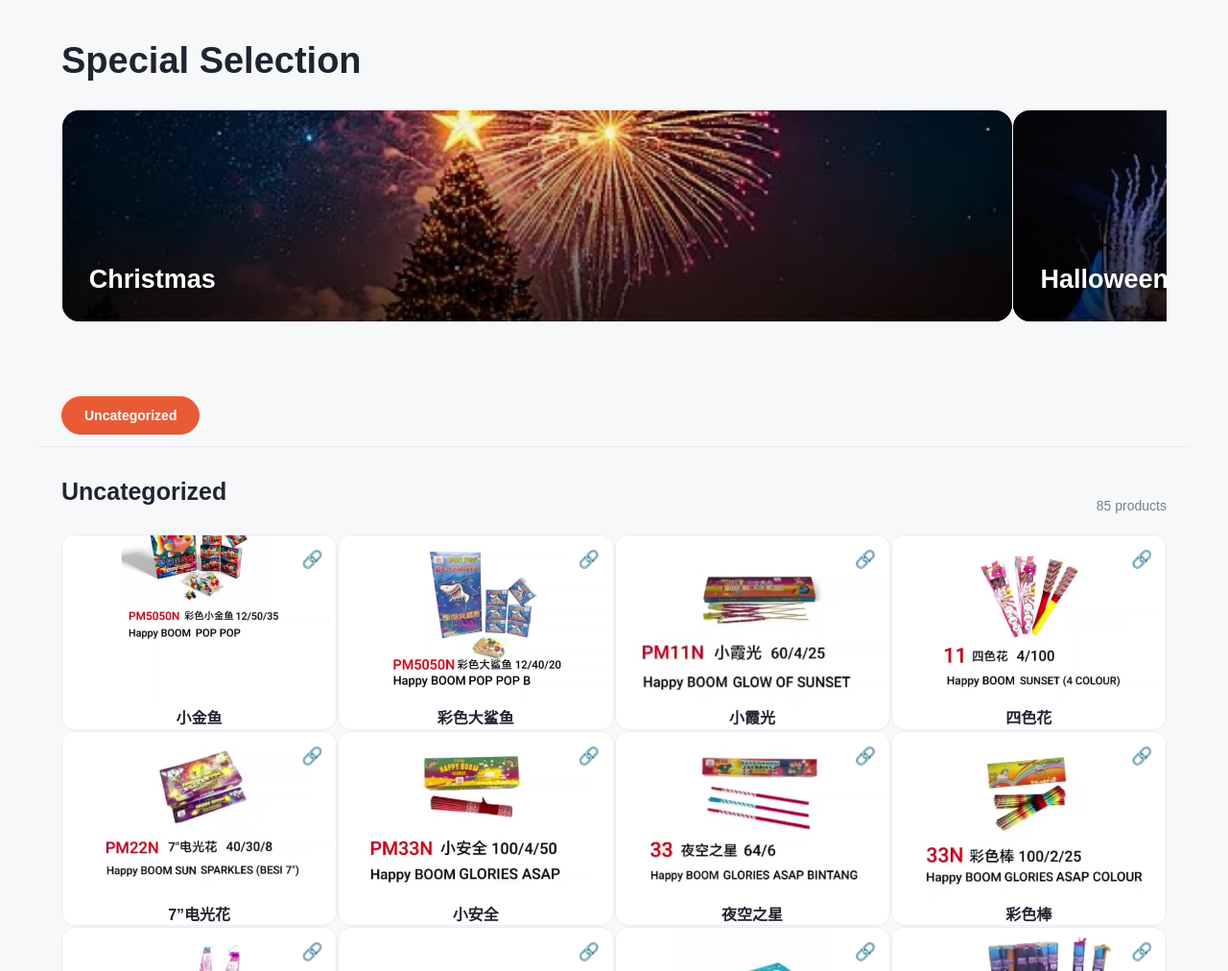
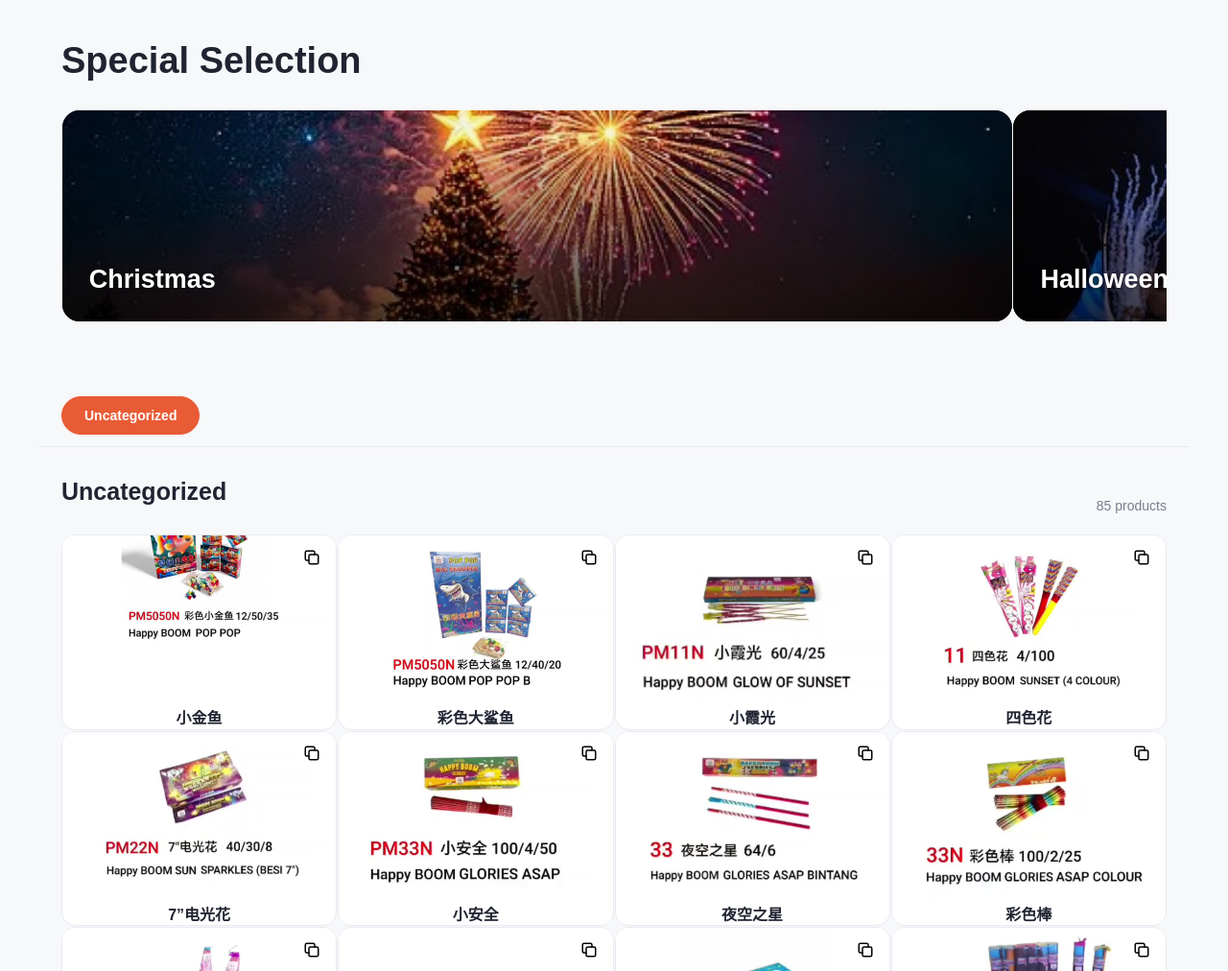
Before and after one commit to LiewChinTeck/firework_product_catalogs, a website: page public/index.html in a window 1280 px wide. Shown: the top 1012 px of the page at 96% size. Drawn offline with Linux system fonts and the light colour scheme.

Commit message:
hard code 'copy icon' svg

```diff
--- a/public/index.html
+++ b/public/index.html
@@ -910,7 +910,20 @@ copyButton.type = "button";
 copyButton.className = "copy-product-link";
 copyButton.title = "Copy product link";
 copyButton.setAttribute("aria-label", "Copy product link");
-copyButton.textContent = "🔗";
+const copyIcon = `
+  <svg xmlns="http://www.w3.org/2000/svg"
+       width="18" height="18"
+       viewBox="0 0 24 24"
+       fill="none"
+       stroke="currentColor"
+       stroke-width="2"
+       stroke-linecap="round"
+       stroke-linejoin="round">
+    <rect x="8" y="8" width="13" height="13" rx="2"/>
+    <path d="M16 8V5a2 2 0 0 0-2-2H5a2 2 0 0 0-2 2v9a2 2 0 0 0 2 2h3"/>
+  </svg>
+`;
+copyButton.innerHTML = copyIcon;
 
 copyButton.addEventListener("click", async (event) => {
   event.stopPropagation();
@@ -923,7 +936,7 @@ const url = new URL(
   try {
     await navigator.clipboard.writeText(url.href);
     copyButton.textContent = "✅";
-    setTimeout(() => copyButton.textContent = "🔗", 1500);
+    setTimeout(() => copyButton.textContent = copyIcon, 1500);
   } catch {
     alert("Unable to copy link. Please use HTTPS or localhost.");
   }
```
